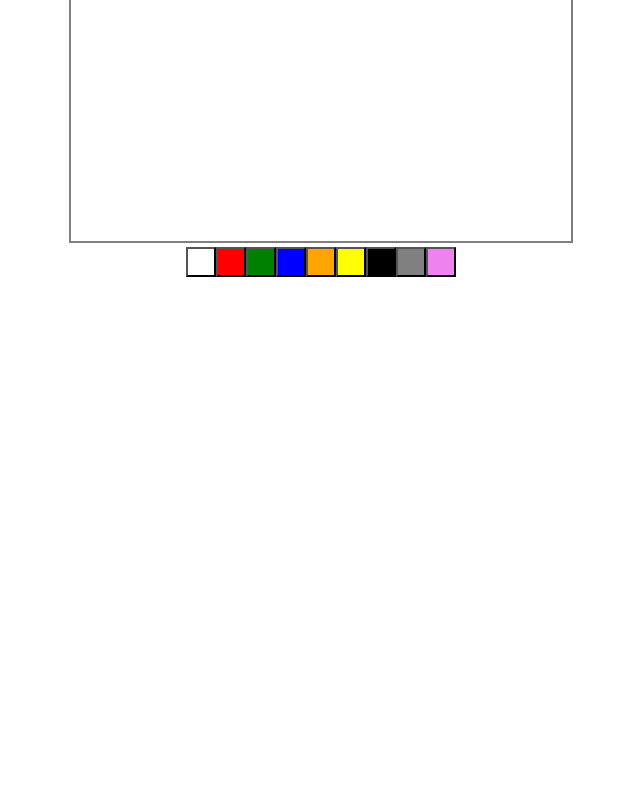
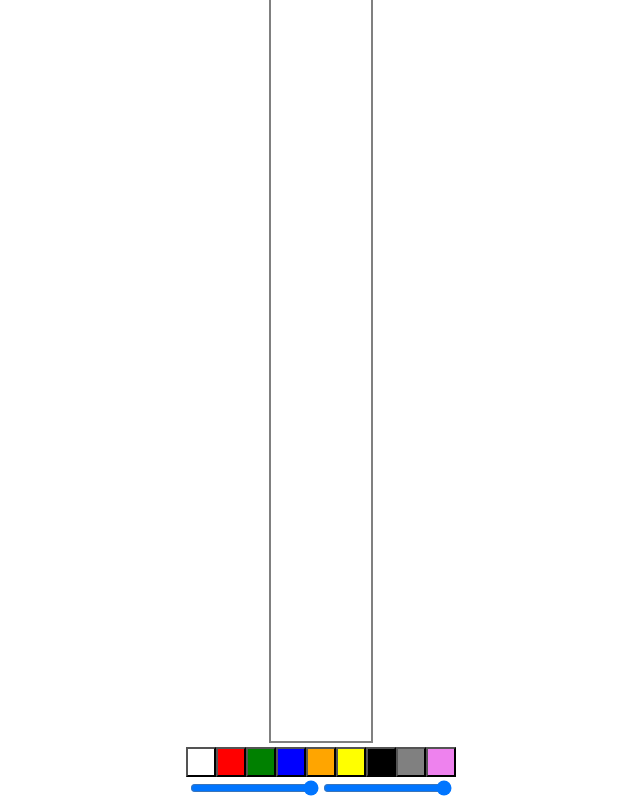
Before and after one commit to bart-1/draw-context, a React (Vite) app: page / in a window 1280 px wide. Shown: the part 261-1061 px from the top of the page, without its empty margins (319-959 px from the left). Before the commit the page ends 800 px from the top, so only its background shows below. Built offline with nearby package versions, Linux system fonts and the light colour scheme.

Commit message:
add range input

```diff
--- a/src/components/Draw.tsx
+++ b/src/components/Draw.tsx
@@ -1,9 +1,15 @@
-import React, { FunctionComponent, MouseEventHandler, useState } from "react";
+import React, {
+  ChangeEventHandler,
+  FunctionComponent,
+  MouseEventHandler,
+  useState,
+} from "react";
 import Canvas from "./Canvas";
 import Palette from "./Palette";
+import RangeInput from "./RangeInput";
 
 const Draw: FunctionComponent = () => {
-  const [canvasSize, setCanvasSize] = useState({ width: 500, height: 500 });
+  const [canvasSize, setCanvasSize] = useState({ width: 100, height: 1000 });
   const [drawOn, setDrawOn] = useState(false);
   const [mouseStartCoordinates, setMouseStartCoordinates] = useState({
     x: 0,
@@ -53,6 +59,20 @@ const Draw: FunctionComponent = () => {
     console.log(e.currentTarget.name);
   };
 
+  const handleRangeInput: ChangeEventHandler<HTMLInputElement> = (e) => {
+    if (e.currentTarget.name === "width")
+      setCanvasSize((prevState) => ({
+        width: Number(e.currentTarget.value),
+        height: prevState.height,
+      }));
+
+    if (e.currentTarget.name === "height")
+      setCanvasSize((prevState) => ({
+        width: prevState.width,
+        height: Number(e.currentTarget.value),
+      }));
+  };
+
   return (
     <div>
       <Canvas
@@ -62,6 +82,24 @@ const Draw: FunctionComponent = () => {
         handleCanvasMouse={handleCanvasMouse}
       />
       <Palette handleColorOnClick={handleColorOnClick} />
+      <RangeInput
+        name="width"
+        min="30vh"
+        max="80vh"
+        step="5vh"
+        orient="hotizontal"
+        value={canvasSize.width}
+        handleRangeInput={handleRangeInput}
+      />
+      <RangeInput
+        name="height"
+        min="30vh"
+        max="80vh"
+        step="5vh"
+        orient="vertical"
+        value={canvasSize.height}
+        handleRangeInput={handleRangeInput}
+      />
     </div>
   );
 };
--- /dev/null
+++ b/src/components/RangeInput.tsx
@@ -0,0 +1,35 @@
+import React, { FunctionComponent, ChangeEventHandler } from "react";
+interface RangeInput {
+  name:string
+  min: string;
+  max: string;
+  step: string;
+  orient: string;
+  value: number;
+  handleRangeInput: ChangeEventHandler<HTMLInputElement>;
+}
+
+const RangeInput: FunctionComponent<RangeInput> = ({
+  name,
+  min,
+  max,
+  step,
+  orient,
+  value,
+  handleRangeInput,
+}: RangeInput) => {
+  return (
+    <input
+      name={name}
+      type="range"
+      min={min}
+      max={max}
+      step={step}
+      {...orient}
+      value={value}
+      onChange={handleRangeInput}
+    />
+  );
+};
+
+export default RangeInput;
```
